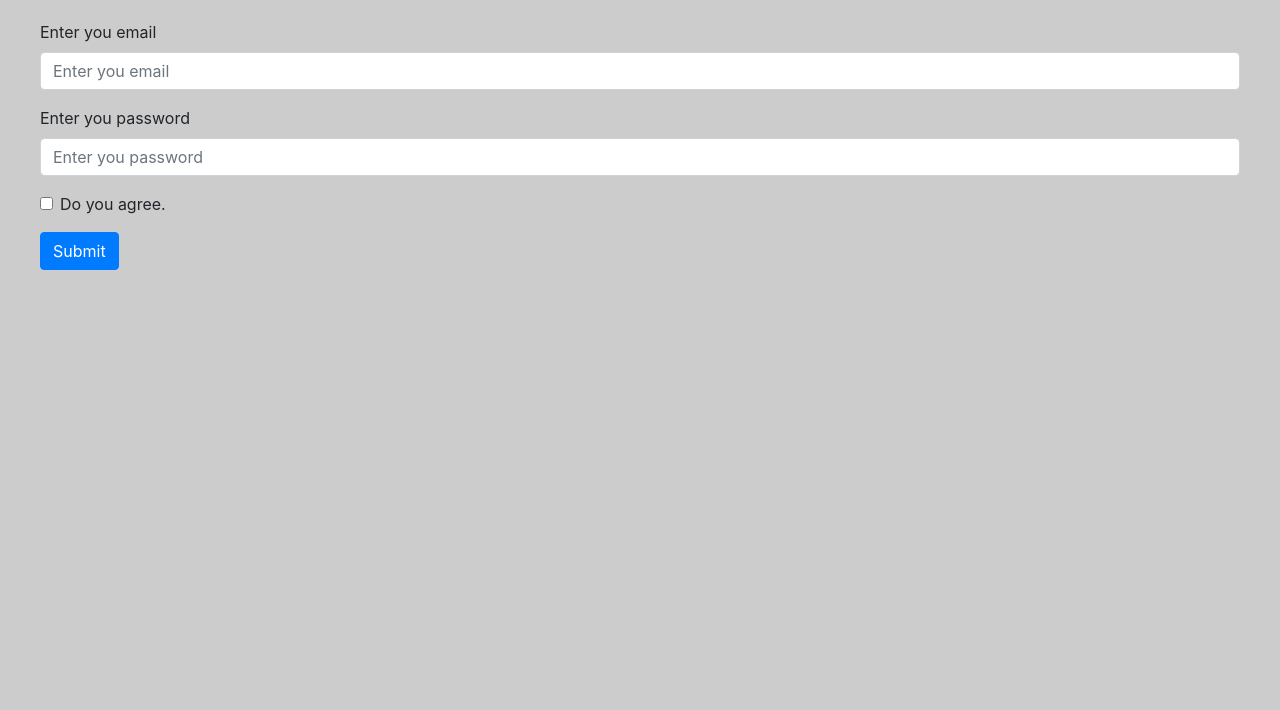
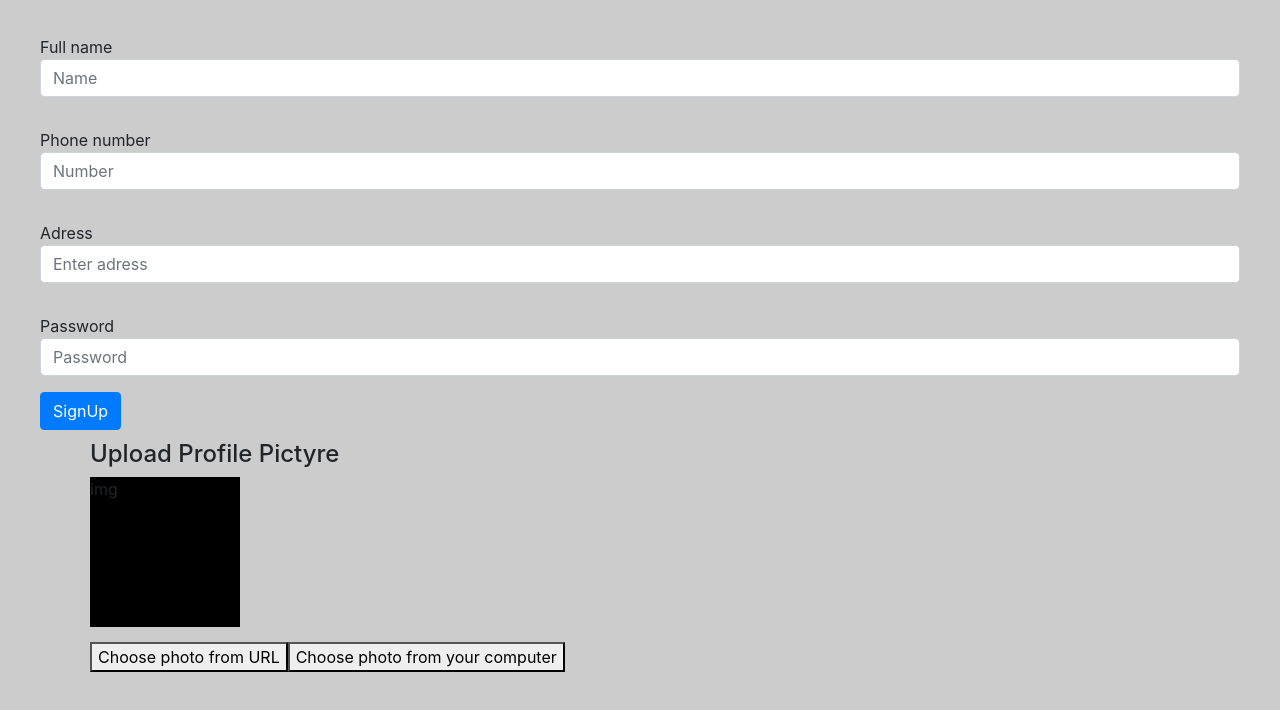
Before and after one commit to Alishergoold/ReactPracticForm, a React (Create React App) app: page / in a window 1280 px wide. Shown: the top 710 px of the page. Built offline with nearby package versions, Linux system fonts and the light colour scheme.

Commit message:
Signup added

```diff
--- a/src/App.css
+++ b/src/App.css
@@ -1,4 +1,33 @@
-body{
+body {
   padding: 20px 40px;
   background: #ccc;
 }
+input {
+  display: block;
+}
+.signup {
+  width: 90%;
+  margin: 0 auto;
+  margin-top: 100px;
+  display: flex;
+  justify-content: space-between;
+}
+label {
+  margin-top: 15px;
+  margin-bottom: -5px;
+}
+.photo {
+  margin-top: 10px;
+  margin-left: 50px;
+}
+
+.avatar {
+  width: 150px;
+  height: 150px;
+  background-color: #000;
+  margin-bottom: 15px;
+}
+
+.photo button {
+  margin-bottom: 7px;
+}
--- a/src/App.js
+++ b/src/App.js
@@ -1,12 +1,16 @@
 import React from 'react';
-import Form from './Components/Form/Form';
+import Signup from '././Components/Form/SignUp/SignUp';
+//import Form from './Components/Form/Form';
+
 import 'bootstrap/dist/css/bootstrap.min.css';
 import './App.css';
 
 function App() {
     return (
       <div className="form">
-        <Form />
+        {/*<Form />*/}
+
+        <Signup />
       </div>
     );
 }
--- a/src/Components/Form/Form.js
+++ b/src/Components/Form/Form.js
@@ -1,6 +1,7 @@
 import React, { Component } from 'react';
 import {Button, Form} from 'react-bootstrap';
 import Input from './Input';
+
 
 class SignIn extends Component {
   state ={
--- a/src/Components/Form/Input.js
+++ b/src/Components/Form/Input.js
@@ -26,12 +26,10 @@ const  Input = ({name, type, label, handler, isCheckbox, value}) => {
             name={name}
             value={value}
             placeholder={label}
-
-         />
+          />
         </Form.Group>
       );
     }
-
 }
 
 export default Input;
--- /dev/null
+++ b/src/Components/Form/SignUp/SignUp.js
@@ -0,0 +1,111 @@
+import React, { Component } from "react";
+import { Button, Form } from "react-bootstrap";
+
+class Signup extends Component {
+  state = {
+    user: {
+      name: "",
+      phoneNumber: "",
+      adress: "",
+      password: "",
+    },
+  };
+
+  inputsHandler = e => {
+    const {name, value} = e.target;
+    console.log(name, value);
+
+  }
+
+  submitsHandler = (e) => {
+    e.preventDefault();
+    console.log("Form submit", this.state.name);
+  };
+
+
+
+  render() {
+    const {name, phoneNumber, adress, password} = this.state;
+
+    return (
+      <Form onSubmit={this.submitsHandler}>
+        <Form.Group className="mb-3" controlId="formGroupEmail">
+          <Form.Label>Full name</Form.Label>
+          <Form.Control
+            onChange={this.inputsHandler}
+            type="name"
+            name="name"
+            value={name}
+            placeholder="Name"
+          />
+        </Form.Group>
+
+        <Form.Group className="mb-3" controlId="formGroupPassword">
+          <Form.Label>Phone number</Form.Label>
+          <Form.Control
+            onChange={this.inputsHandler}
+            type="number"
+            placeholder="Number"
+            value={phoneNumber}
+          />
+        </Form.Group>
+
+        <Form.Group className="mb-3" controlId="formGroupEmail">
+          <Form.Label>Adress</Form.Label>
+          <Form.Control
+            onChange={this.inputsHandler}
+            type="adress"
+            placeholder="Enter adress"
+            value={adress}
+          />
+        </Form.Group>
+
+        <Form.Group className="mb-3" controlId="formGroupPassword">
+          <Form.Label>Password</Form.Label>
+          <Form.Control
+            onChange={this.inputsHandler}
+            type="password"
+            placeholder="Password"
+            value={password}
+          />
+        </Form.Group>
+
+        <Button variant="primary" type="submit">
+          SignUp
+        </Button>
+
+        <div className={"photo"}>
+          <h4>Upload Profile Pictyre</h4>
+          <div className={"avatar"}>img</div>
+          <button>Choose photo from URL</button>
+          <button>Choose photo from your computer</button>
+        </div>
+      </Form>
+    );
+  }
+}
+
+export default Signup;
+
+//<div className={'signup'}>
+//  <div>
+//    <form className={'forms'}>
+//      <label><h6>Full name</h6></label>
+//      <input className={'input'} type='text' name='name' value='' />
+//      <label><h6>Phone number</h6></label>
+//      <input className={'input'} type='adress' name='number' value='' />
+//      <label><h6>Adress</h6></label>
+//      <input className={'input'} type='text' name='adress' value='' />
+//      <label><h6>Password</h6></label>
+//      <input className={'input'} type='password' name='password' value='' />
+//      <button>Create account</button>
+//    </form>
+//  </div>
+//  <div className={'photo'}>
+//    <h4>Upload Profile Pictyre</h4>
+//    <div className={'avatar'}>img</div>
+//    <button>Choose photo from URL</button>
+//    <button>Choose photo from your computer</button>
+//  </div>
+//</div>
+//
```
